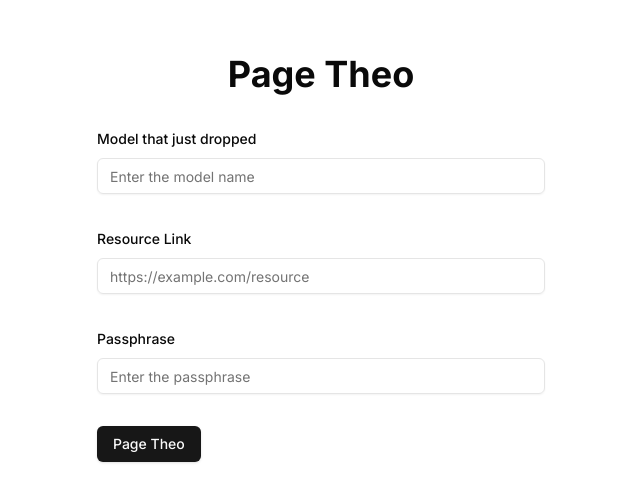
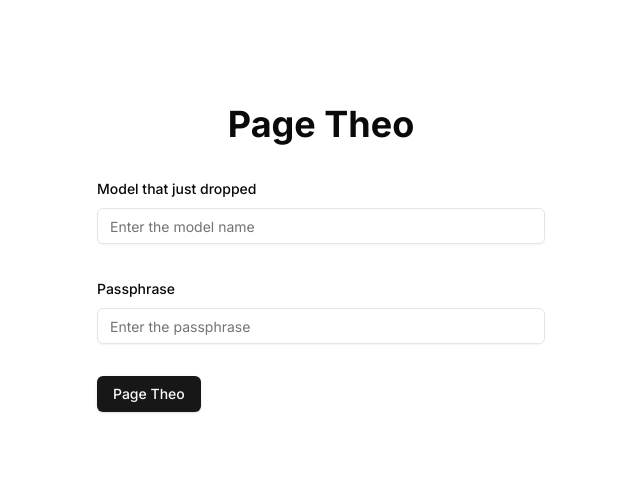
Before and after one commit to t3dotgg/theo-pager, a Next.js app: page / in a window 1280 px wide. Shown: the part 142-644 px from the top of the page, without its empty margins (319-959 px from the left). Built offline with nearby package versions, Linux system fonts and the light colour scheme.

Commit message:
remove resource link

```diff
--- a/src/components/page-theo-form.tsx
+++ b/src/components/page-theo-form.tsx
@@ -13,6 +13,8 @@ import {
   FormLabel,
   FormMessage,
 } from "@/components/ui/form";
+import type { z } from "zod";
+
 import { useToast } from "@/hooks/use-toast";
 import { formSchema } from "@/shared/validate-form";
 
@@ -24,7 +26,6 @@ export default function PageTheoForm() {
     resolver: zodResolver(formSchema),
     defaultValues: {
       model: "",
-      resourceLink: "",
       passphrase: "",
     },
   });
@@ -83,19 +84,6 @@ export default function PageTheoForm() {
         />
         <FormField
           control={form.control}
-          name="resourceLink"
-          render={({ field }) => (
-            <FormItem>
-              <FormLabel>Resource Link</FormLabel>
-              <FormControl>
-                <Input placeholder="https://example.com/resource" {...field} />
-              </FormControl>
-              <FormMessage />
-            </FormItem>
-          )}
-        />
-        <FormField
-          control={form.control}
           name="passphrase"
           render={({ field }) => (
             <FormItem>
```
